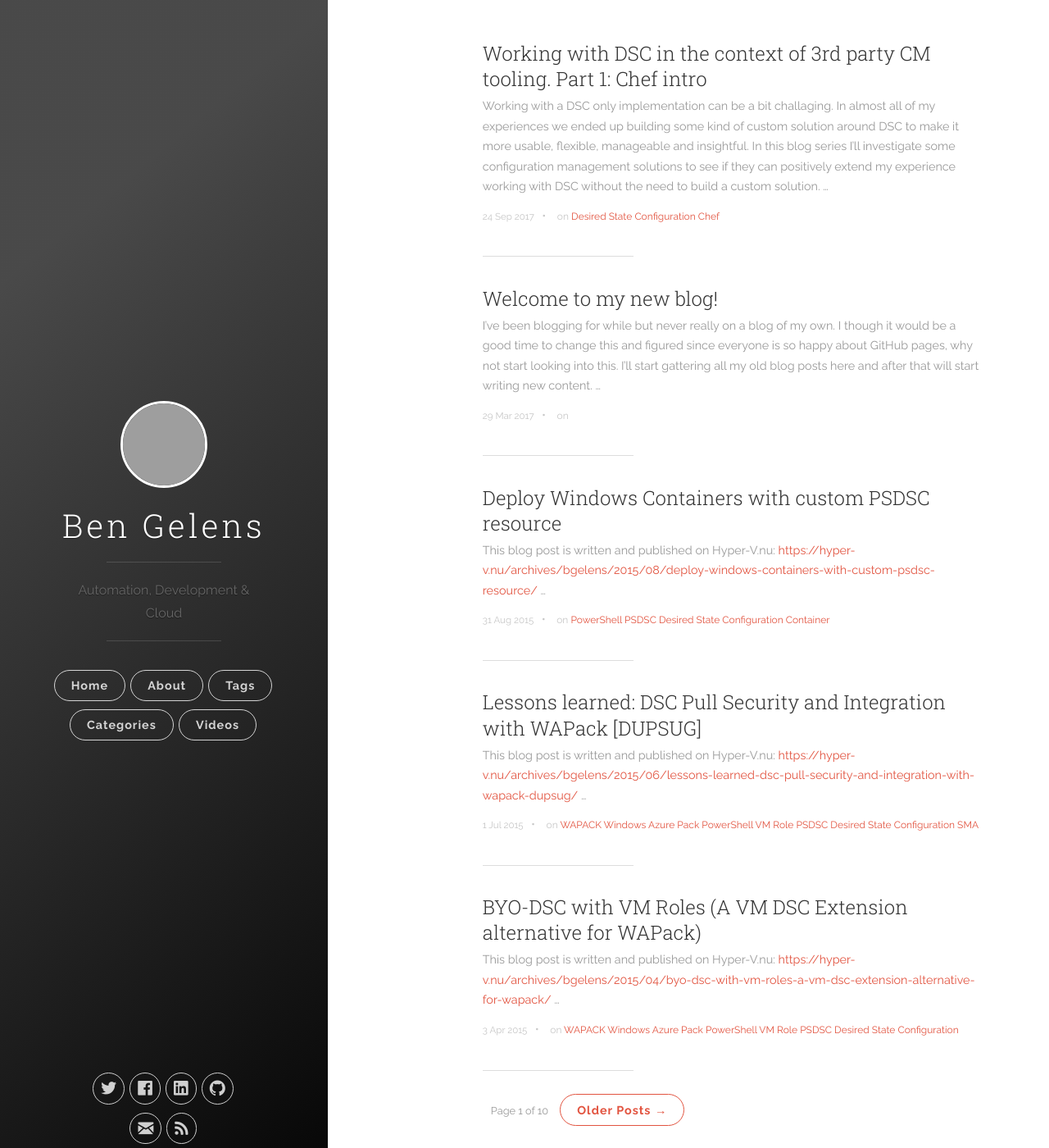
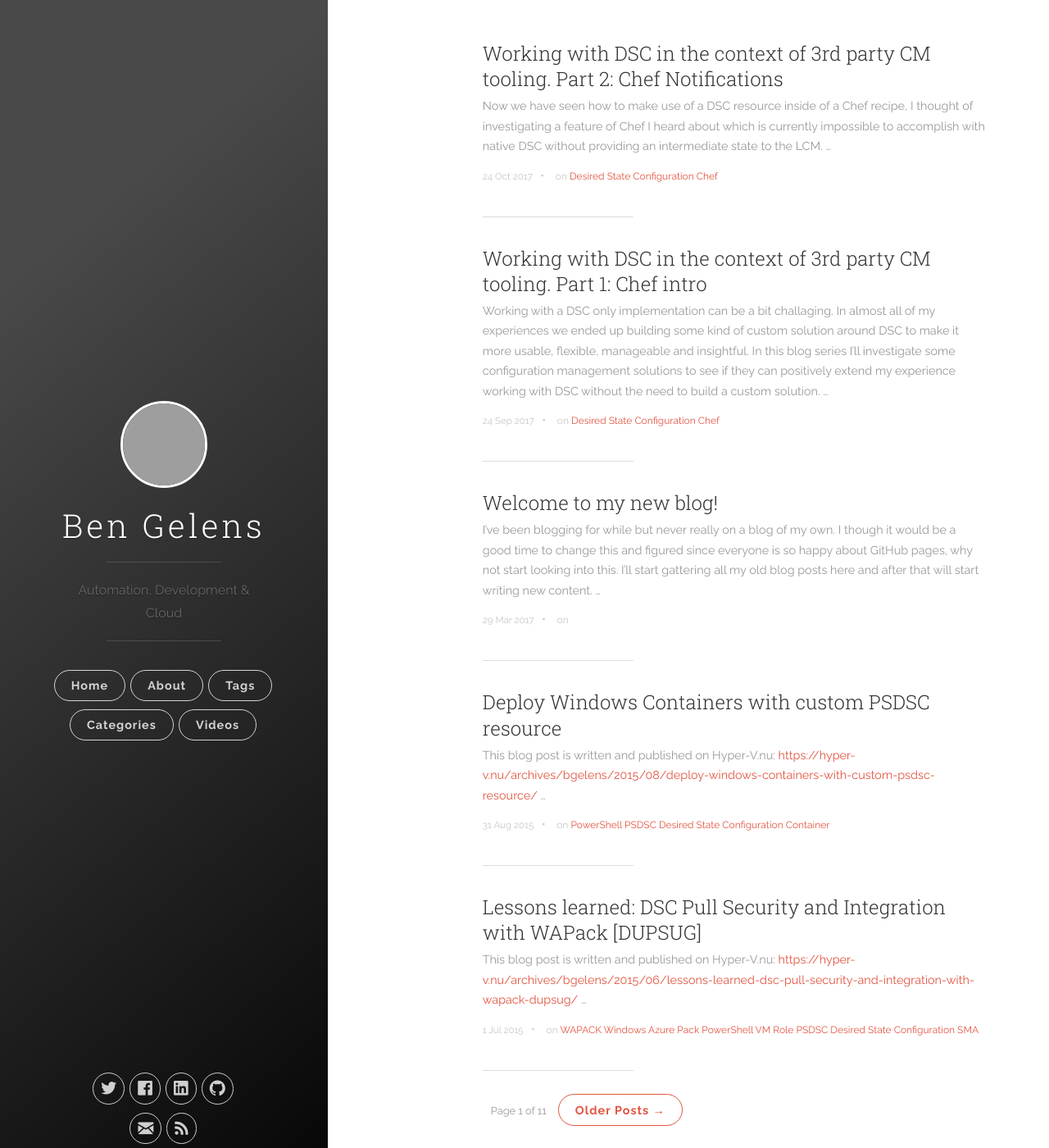
Before and after one commit to bgelens/bgelens.github.io, a Jekyll site: the page built from index.html, in a window 1280 px wide and 1400 px high. Shown: the whole window at 82% size. Built offline with Jekyll 4.4.1, drawn with Linux system fonts in a browser that asks for light colours; nearby versions of some CDN libraries; the list of posts is cut into pages by our own code; some of the changed lines change nothing that is shown.

Commit message:
second chef dsc post

````diff
--- a/_posts/2017-09-24-working-with-dsc-in-the-context-of-3rd-party-cm-tooling-part-1-chef-intro.md
+++ b/_posts/2017-09-24-working-with-dsc-in-the-context-of-3rd-party-cm-tooling-part-1-chef-intro.md
@@ -16,6 +16,7 @@ I'm planning to check out the following CM tools as part of this series:
 Index:
 
 * [Part 1: Chef intro](http://bgelens.nl/working-with-dsc-in-the-context-of-3rd-party-cm-tooling-part-1-chef-intro)
+* [Part 2: Chef notifications](http://bgelens.nl/working-with-dsc-in-the-context-of-3rd-party-cm-tooling-part-2-chef-notifications/)
 
 I'll work from DSC perspective as that is what I know. (e.g. Pull server model, authoring / staging / enact stage, etc and see where I'll end up). If you are more familiar than me with the CM tooling discussed, please excuse me if I'm understating or misdiscribing the functionality while comparing with DSC (I just don't know any better yet). The goal is to see where and how any of these tools (can) extent DSC or make use of DSC to be more flexible, capable, robust, etc.
 
@@ -168,7 +169,7 @@
 
 Let's apply this recipe.
 
-```ruby
+```powershell
 chef-client --local-mode .\dsc01.rb
 ```
 
--- /dev/null
+++ b/_posts/2017-10-24-working-with-dsc-in-the-context-of-3rd-party-cm-tooling-part-2-chef-notifications.md
@@ -0,0 +1,118 @@
+---
+title:  "Working with DSC in the context of 3rd party CM tooling. Part 2: Chef Notifications"
+date:   2017-10-24 16:30:00
+categories: ["Desired State Configuration","Chef"]
+tags: ["Desired State Configuration","Chef"]
+---
+
+Now we have seen how to make use of a DSC resource inside of a Chef recipe, I thought of investigating a feature of Chef I heard about which is currently impossible to accomplish with native DSC without providing an intermediate state to the LCM.
+
+Index:
+
+* [Part 1: Chef intro](http://bgelens.nl/working-with-dsc-in-the-context-of-3rd-party-cm-tooling-part-1-chef-intro)
+* [Part 2: Chef notifications](http://bgelens.nl/working-with-dsc-in-the-context-of-3rd-party-cm-tooling-part-2-chef-notifications/)
+
+The scenario is, something changes in one resource and to effectuate the change, a service or process needs to cycle / reload (e.g. the configuration file of the docker daemon is changed and now the docker daemon needs to restart).
+
+When delivering this change with DSC, you would have 3 / configuration documents:
+
+* the original state with the old desired configuration
+* the new intermediate state with the change to the configuration file and the docker daemon stopped
+* the final desired state with the change to the configuration file and the docker daemon started
+
+To circumvent the need for an intermediate configuration state, I see people creating their own version of DSC resources, like the file resource, which flag the LCM that a reboot is required whenever the set method is called. This is of course not a good practice although understandable. It's an immaturaty issue that should be solved so please vote [here](https://windowsserver.uservoice.com/forums/301869-powershell/suggestions/11088639-enable-service-restart-and-similar-scenarios-in-ds){:target="_blank"}!
+
+With Chef there is no need to define an intermediate state or ask for a reboot to effectuate. Instead we can make use of the [subscribe](https://docs.chef.io/resource_common.html#subscribes){:target="_blank"} and [notify](https://docs.chef.io/resource_common.html#notifies){:target="_blank"} resource properties which are [common functions](https://docs.chef.io/resource_common.html){:target="_blank"} for all Chef resources (like PSDscRunAsCredential is a common property for a DSC resource).
+
+As an example, let's look at the previous recipe.
+
+```ruby
+dsc_resource 'some file' do
+    resource :File
+    module_name 'PSDesiredStateConfiguration'
+    module_version '1.1'
+    property :DestinationPath, 'c:\testfile.txt'
+    property :Contents, 'some text'
+    property :Ensure, 'Present'
+end
+```
+
+Let's pretent that *c:\testfile.txt* is such a configuration file which determines a daemons' behavior. First let's define the service in our recipe making use of [windows_service](https://docs.chef.io/resource_windows_service.html){:target="_blank"} Chef resource. We'll pretent that the **bits** service is impacted on the file change.
+
+```ruby
+windows_service 'bits' do
+    action :start
+    startup_type :automatic
+end
+
+dsc_resource 'some file' do
+    resource :File
+    module_name 'PSDesiredStateConfiguration'
+    module_version '1.1'
+    property :DestinationPath, 'c:\testfile.txt'
+    property :Contents, 'some text'
+    property :Ensure, 'Present'
+end
+```
+
+The configuration of the ```windows_service``` resource, the **bits** service should be **started** when on evaluation it is in the stopped state for some reason. And the service should be **started** when the system is booted by setting the startup type to **Automatic**.
+
+Now we introduce the scenario where the **bits** service should be **restarted** when the ```dsc_resource``` overwrites the *c:\testfile.txt* file induced by drift or change. We can make the ```windows_service``` resource listen for such an occurance and have it subscribe to the ```dsc_resource``` change event.
+
+```ruby
+windows_service 'bits' do
+    action :start
+    startup_type :automatic
+    subscribes :restart, 'dsc_resource[some file]', :immediately
+end
+
+dsc_resource 'some file' do
+    resource :File
+    module_name 'PSDesiredStateConfiguration'
+    module_version '1.1'
+    property :DestinationPath, 'c:\testfile.txt'
+    property :Contents, 'some text'
+    property :Ensure, 'Present'
+end
+```
+
+Let's remove the *c:\testfile.txt* to create configuration drift and run this recipe.
+
+```powershell
+rm c:\testfile.txt
+chef-client --local-mode .\dsc01.rb
+```
+
+![subscribe](/images/2017-10/dscrecipe01.png){: width="700"}
+
+As you can see in the screenshot, the bits service was in the desired state at the start of the recipe execution. Then the ```dsc_resource``` resource had a change event as the file was missing. The ```windows_service``` resource picked up this event and restarted the service. Very cool!
+
+Now let's change the scenario a tiny bit and solve it using the **notifies** resource property instead. The scenario will be that the service needs to be stopped before the change to the text file can be made (e.g. due to a file lock).
+
+```ruby
+windows_service 'bits' do
+    action :start
+    startup_type :automatic
+end
+
+dsc_resource 'some file' do
+    resource :File
+    module_name 'PSDesiredStateConfiguration'
+    module_version '1.1'
+    property :DestinationPath, 'c:\testfile.txt'
+    property :Contents, 'some text2'
+    property :Ensure, 'Present'
+    notifies :stop, 'windows_service[bits]', :before
+    notifies :start, 'windows_service[bits]', :immediately
+end
+```
+
+Instead of the ```windows_service``` resource subscribing to a change event, we now notify it of a change pending, on which it needs to stop the service. Once the change event of the ```dsc_resource``` resource is done, we will notify the ```windows_service``` resource again to start the service.
+
+The change event is happening because I changed the file content a bit. Let's have a look at what will happen.
+
+![notify](/images/2017-10/dscrecipe02.png){: width="700"}
+
+As you can see, the bits service was already in the desired state. Then, the ```dsc_resource``` found out that it needed to call into the set method but first notified the ```windows_service``` resource to stop the service. It than ran the set method and after that was done, the ```windows_service``` resource was notified again that it could start the service again. Nice!
+
+I'll stick with Chef for the next couple of blogs. To be continued!
````
Also changed, not shown: images/2017-10/dscrecipe01.png (added), images/2017-10/dscrecipe02.png (added).
